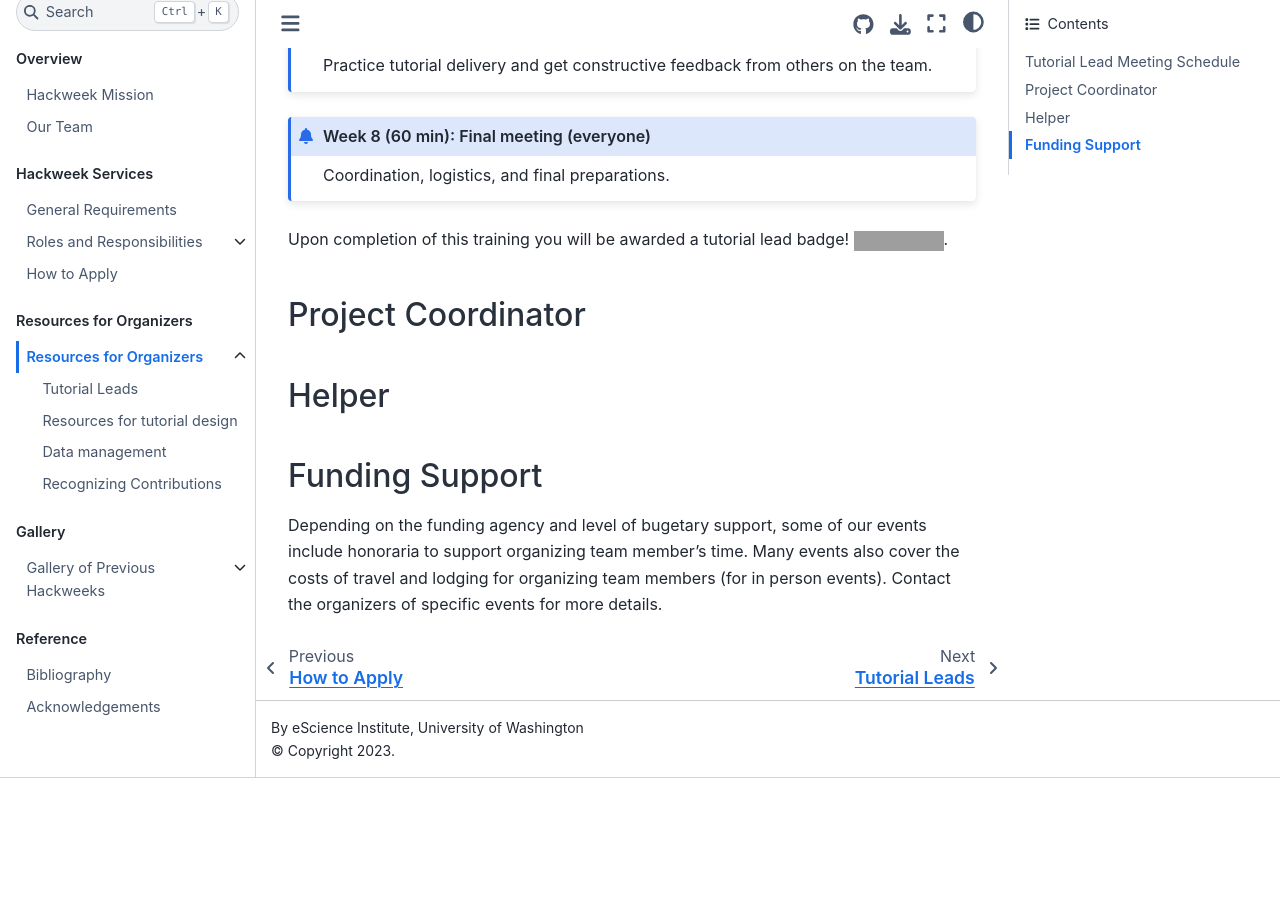
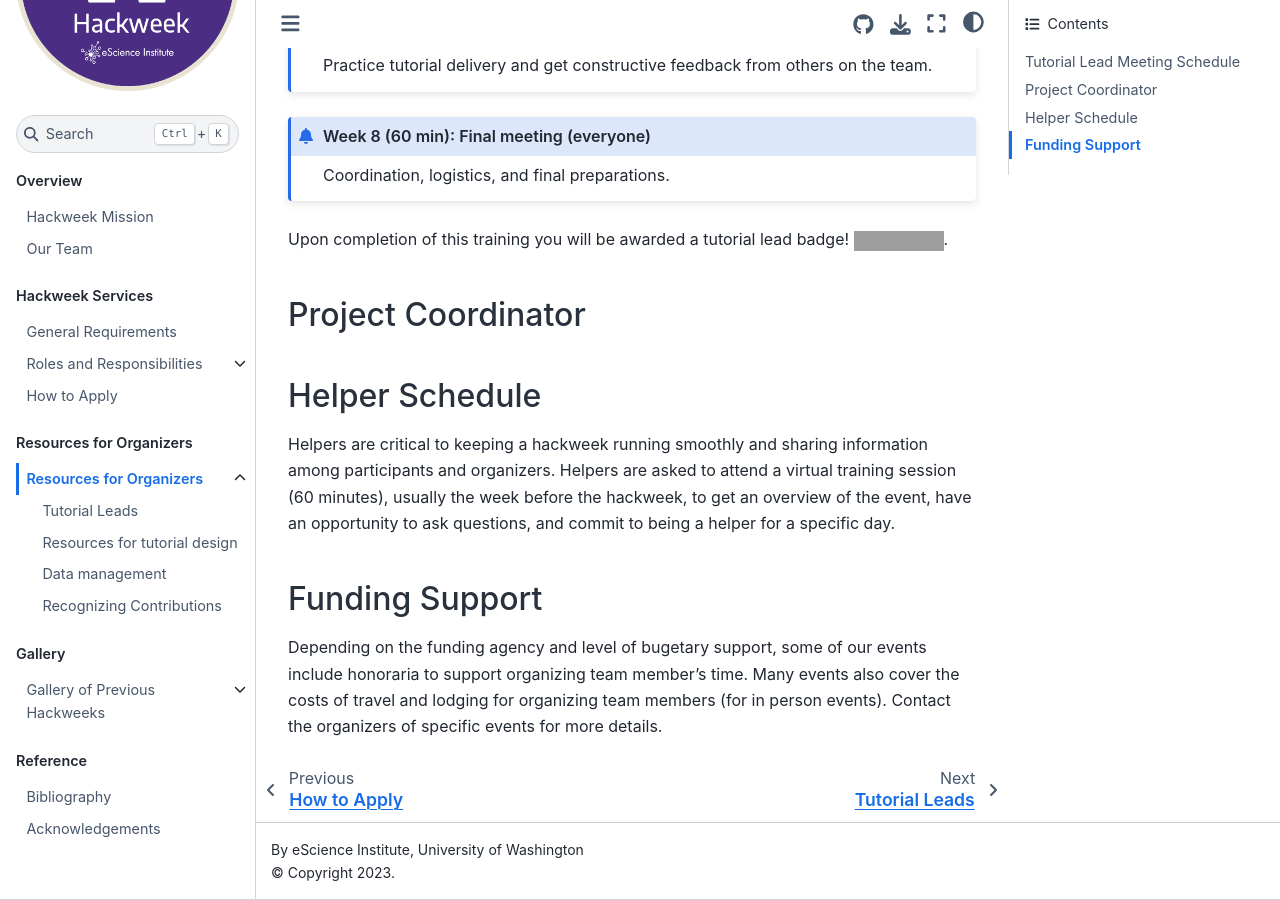
Before and after one commit to uwhackweek/hackweeks-as-a-service, a Jupyter Book: the page built from docs/resources/index.md, in a window 1280 px wide and 900 px high, scrolled down 1656 px. Built offline with Jupyter Book 1.0.4 settings and Sphinx 7.4.7 and the Sphinx Book theme 1.1.4, drawn with Linux system fonts in a browser that asks for light colours; before the commit the page ends 2434 px from its top, so only the background shows below that; grey boxes are pictures that could not be loaded.

Commit message:
intro para for helper schedule
Co-authored-by: Jessica Scheick <JessicaS11@users.noreply.github.com>

```diff
--- a/docs/resources/index.md
+++ b/docs/resources/index.md
@@ -76,7 +76,9 @@
 
 ## Project Coordinator
 
-## Helper
+## Helper Schedule
+
+Helpers are critical to keeping a hackweek running smoothly and sharing information among participants and organizers. Helpers are asked to attend a virtual training session (60 minutes), usually the week before the hackweek, to get an overview of the event, have an opportunity to ask questions, and commit to being a helper for a specific day.
 
 
 ## Funding Support
```
